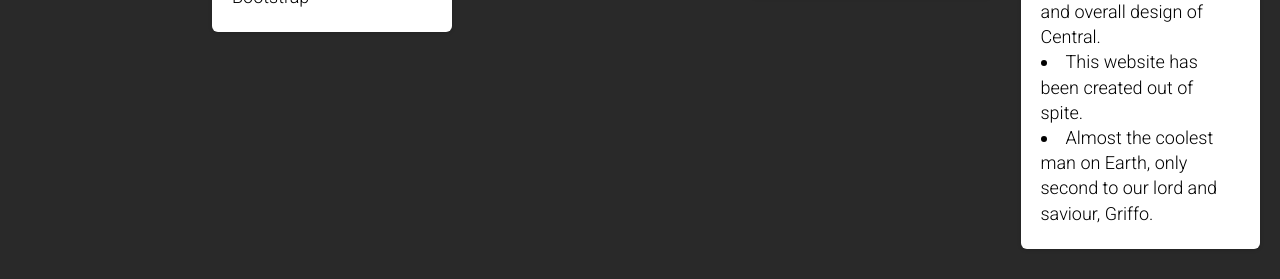
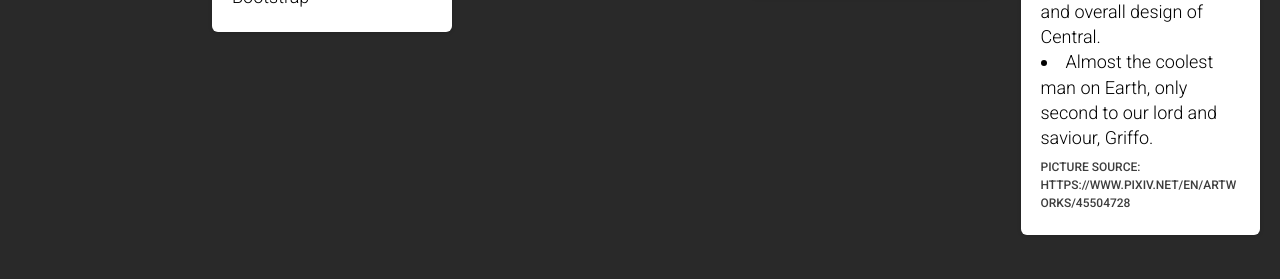
Before and after one commit to jw-way/hackiethon2021, a website: page aboutus.html in a window 1280 px wide. Shown: the part 1713-1992 px from the top of the page. Drawn offline with nearby package versions, Linux system fonts and the light colour scheme.

Commit message:
i added the source to the anime girl picture cus i don't want to be sued by artist uwu

```diff
--- a/aboutus.html
+++ b/aboutus.html
@@ -189,15 +189,17 @@
                                 <h3 class="card-title">William Wei (Y12)</h3>
                                 <br>
                                 <div class="aspect-ratio-box">
-                                    <img class="i-look-so-hot obj-fit-cover" src="https://scontent.fmel8-1.fna.fbcdn.net/v/t1.15752-9/p1080x2048/168675067_268010754820251_6034326338645425791_n.png?_nc_cat=103&ccb=1-3&_nc_sid=ae9488&_nc_ohc=iZqbR-LrkvEAX_fJ65J&_nc_ht=scontent.fmel8-1.fna&_nc_tp=30&oh=83bd458f7f85b3c51c879a83a73d8e00&oe=608D74D3">
+                                    <a href="https://www.pixiv.net/en/artworks/45504728">
+                                        <img class="i-look-so-hot obj-fit-cover" src="https://scontent.fmel8-1.fna.fbcdn.net/v/t1.15752-9/p1080x2048/168675067_268010754820251_6034326338645425791_n.png?_nc_cat=103&ccb=1-3&_nc_sid=ae9488&_nc_ohc=iZqbR-LrkvEAX_fJ65J&_nc_ht=scontent.fmel8-1.fna&_nc_tp=30&oh=83bd458f7f85b3c51c879a83a73d8e00&oe=608D74D3">
+                                    </a>
                                 </div>
                                 <br>
                                 <h4>
                                     <li>Marked up the application templates in Central.</li>
                                     <li>Handled the layout and overall design of Central.</li>
-                                    <li>This website has been created out of spite.</li>
                                     <li>Almost the coolest man on Earth, only second to our lord and saviour, Griffo.</li>
                                 </h4>
+                                <h6 style="color:rgb(61, 61, 61);">Picture Source: https://www.pixiv.net/en/artworks/45504728</h6>
                             </div>
                         </div>
                     </div>
```
